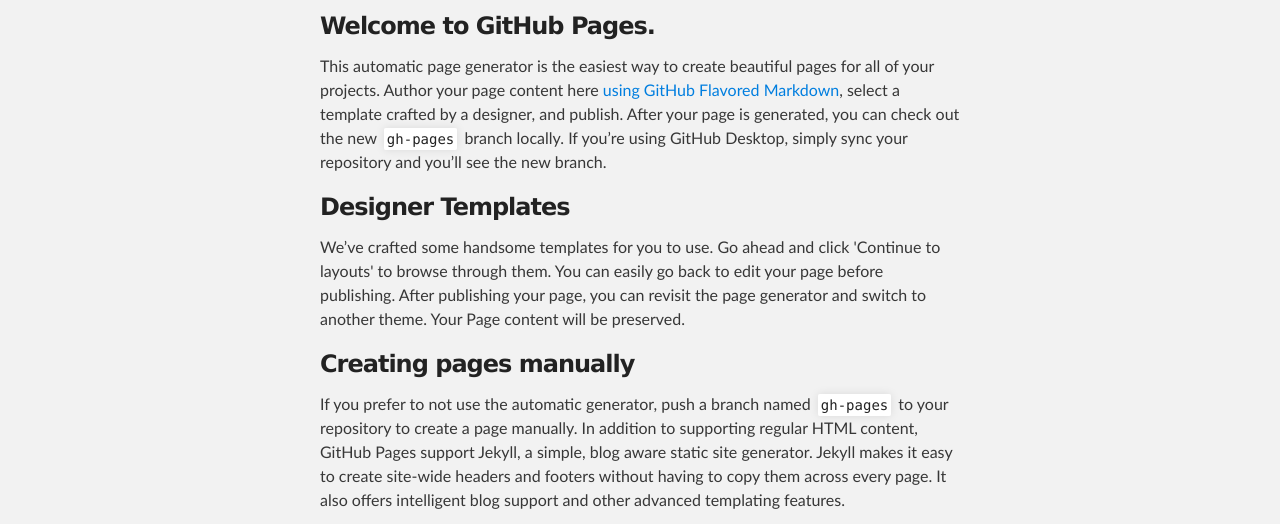
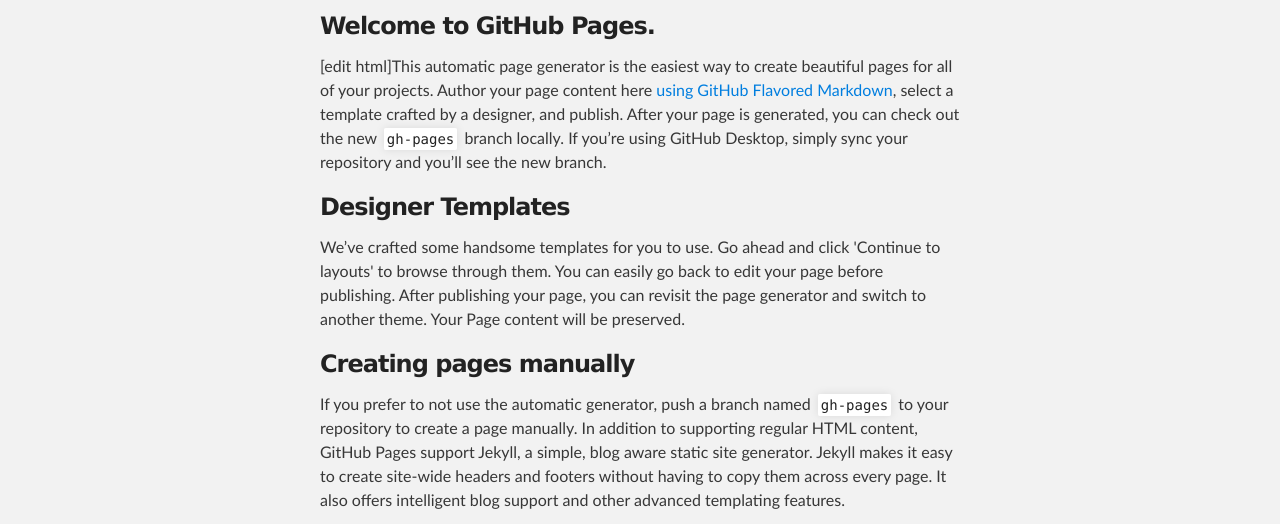
Before and after one commit to stevenhwu/testCodeReview, a plain HTML site: page index.html in a window 1280 px wide. Shown: the part 252-776 px from the top of the page. Drawn offline with Linux system fonts and the light colour scheme.

Commit message:
Update index.html

```diff
--- a/index.html
+++ b/index.html
@@ -34,7 +34,7 @@
         <h3>
 <a id="welcome-to-github-pages" class="anchor" href="#welcome-to-github-pages" aria-hidden="true"><span aria-hidden="true" class="octicon octicon-link"></span></a>Welcome to GitHub Pages.</h3>
 
-<p>This automatic page generator is the easiest way to create beautiful pages for all of your projects. Author your page content here <a href="https://guides.github.com/features/mastering-markdown/">using GitHub Flavored Markdown</a>, select a template crafted by a designer, and publish. After your page is generated, you can check out the new <code>gh-pages</code> branch locally. If you’re using GitHub Desktop, simply sync your repository and you’ll see the new branch.</p>
+<p>[edit html]This automatic page generator is the easiest way to create beautiful pages for all of your projects. Author your page content here <a href="https://guides.github.com/features/mastering-markdown/">using GitHub Flavored Markdown</a>, select a template crafted by a designer, and publish. After your page is generated, you can check out the new <code>gh-pages</code> branch locally. If you’re using GitHub Desktop, simply sync your repository and you’ll see the new branch.</p>
 
 <h3>
 <a id="designer-templates" class="anchor" href="#designer-templates" aria-hidden="true"><span aria-hidden="true" class="octicon octicon-link"></span></a>Designer Templates</h3>
```
